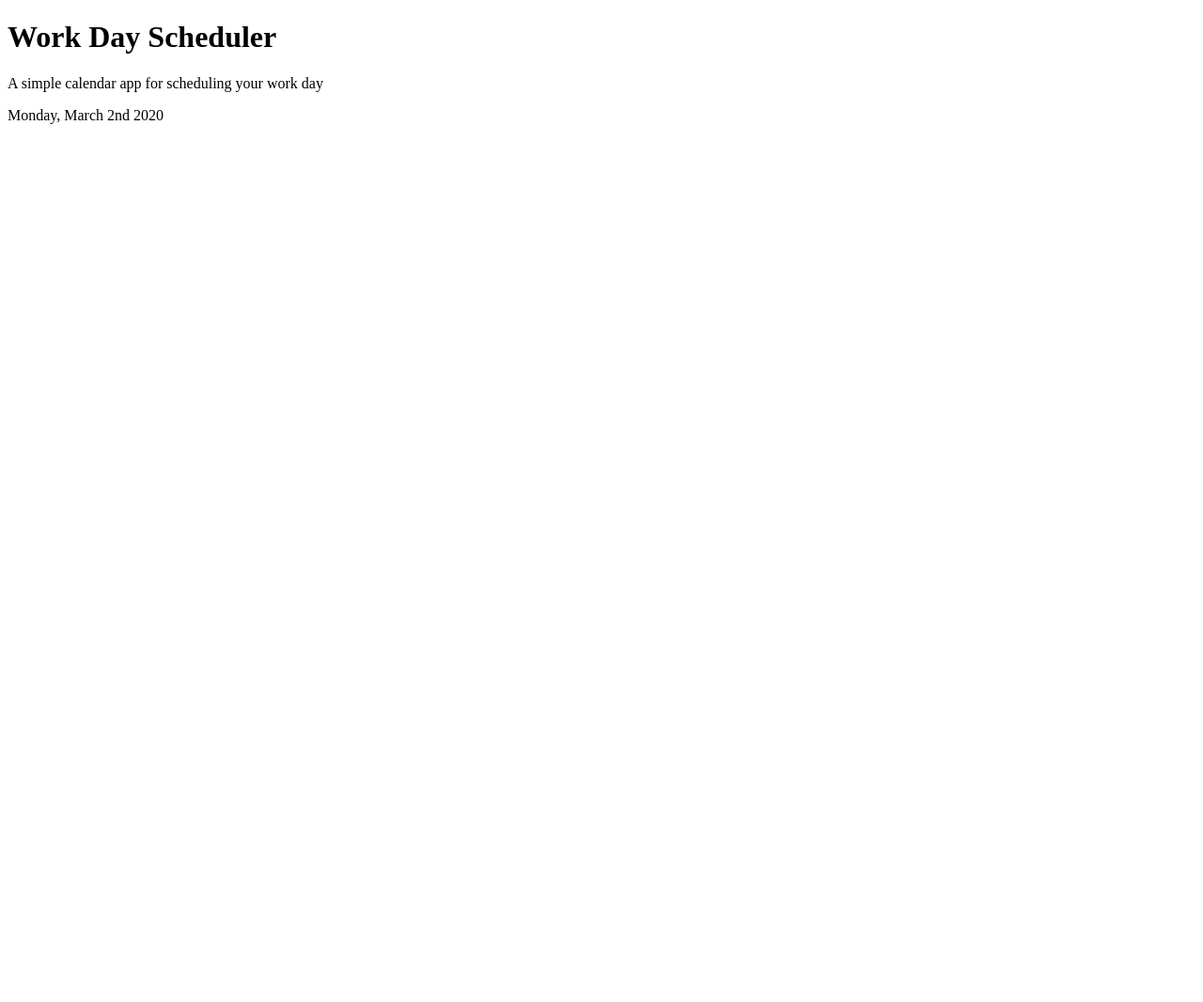
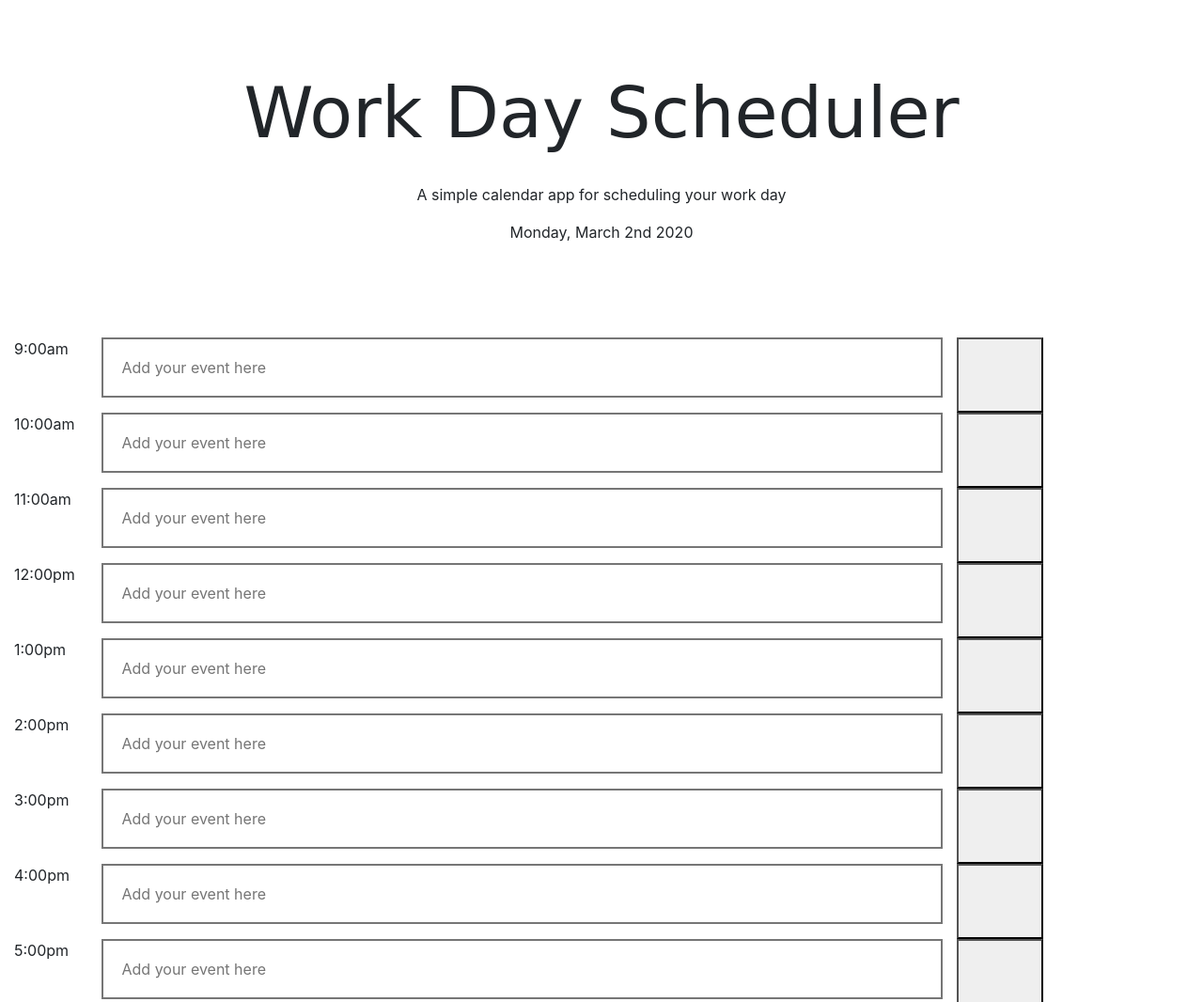
Before and after one commit to dghazi12/davidaghazi05.github.io, a plain HTML site: page index.html in a window 1280 px wide. Shown: the top 1066 px of the page at 94% size. Before the commit the page ends 800 px from the top, so only its background shows below. Drawn offline with nearby package versions, Linux system fonts and the light colour scheme.

```diff
--- a/index.html
+++ b/index.html
@@ -5,6 +5,8 @@
     <meta name="viewport" content="width=device-width, initial-scale=1.0">
     <meta http-equiv="X-UA-Compatible" content="ie=edge">
     <script src="https://ajax.aspnetcdn.com/ajax/jQuery/jquery-3.4.1.min.js"></script>
+    <link rel="stylesheet" href="https://stackpath.bootstrapcdn.com/bootstrap/4.4.1/css/bootstrap.min.css" integrity="sha384-Vkoo8x4CGsO3+Hhxv8T/Q5PaXtkKtu6ug5TOeNV6gBiFeWPGFN9MuhOf23Q9Ifjh" crossorigin="anonymous">
+    <link rel="stylesheet" href="style.css" />
 
     <title>Work Day Scheduler</title>
 </head>
@@ -12,13 +14,13 @@
 
     <h1>Work Day Scheduler</h1>
 
-    <p>A simple calendar app for scheduling your work day</p>
+    <p id="ptext">A simple calendar app for scheduling your work day</p>
 
     <p id="dayTime"></p>
 
-    <div class="container"></div>
+    <div class="container row"></div>
 
-    <script src="moment.js"></script>
+    <script src="https://cdnjs.cloudflare.com/ajax/libs/moment.js/2.24.0/moment.min.js"></script>
     <script src="script.js"></script>
 
 </body>
--- a/script.js
+++ b/script.js
@@ -1 +1,39 @@
 var moment = $("#dayTime").text(moment().format("dddd, MMMM Do YYYY"));
+
+
+$(document).ready(function () {
+    for (let i = 9; i < 24; i++) {
+
+        //Column 1
+        $('.container').append(`<div class='col-sm-1' id='time'> ${formatAMPM(i)} </div>`);
+
+        //Column 2
+        $('.container').append(`<div class='col-sm-10' id='userInput'> <p> <input id='test' placeholder="Add your event here"></p></div>`);
+
+        //Column 3
+        $('.container').append(`<button class ='col-sm-1' id='btn' 'submit'></button>` );
+    }
+})
+
+
+function formatAMPM(hours) {
+    var ampm = hours >= 12 ? 'pm' : 'am';
+    hours = hours % 12;
+    hours = hours ? hours : 12;
+    return hours + ':00' + ampm;
+}
+
+function updateColors(){
+
+    var currentTime = new Date().getHours();
+
+    for (var i = 9; i < 24; i++) {
+     if ($(`#time`).data("time") == currentTime){
+        $(`#userInput`).addClass("present");
+    } else if ($(`#time`).data("time") < currentTime){
+        $(`#userInput`).addClass("present");
+    }else if (currentTime < $(`#time`).data("time")) {
+        $(`#userInput`).addClass("future");
+    }
+}
+}
--- a/style.css
+++ b/style.css
@@ -0,0 +1,34 @@
+h1 {
+    font-size: 75px;
+    font-family: cursive;
+    text-align: center;
+    margin-top: 75px;
+    margin-bottom: 30px;
+}
+
+#ptext{
+    text-align: center;
+}
+
+#dayTime{
+    text-align: center;
+    margin-bottom: 100px;
+}
+
+.present {
+    background-color: #ff6961;
+    /* color: white; */
+  }
+
+  .future {
+    background-color: #77dd77;
+    /* color: white; */
+  }
+
+  input{
+
+    height: 100%;
+    width:100%;
+    border-style: solid;
+    padding: 20px;
+  }
```
Also changed, not shown: 1 other file.
